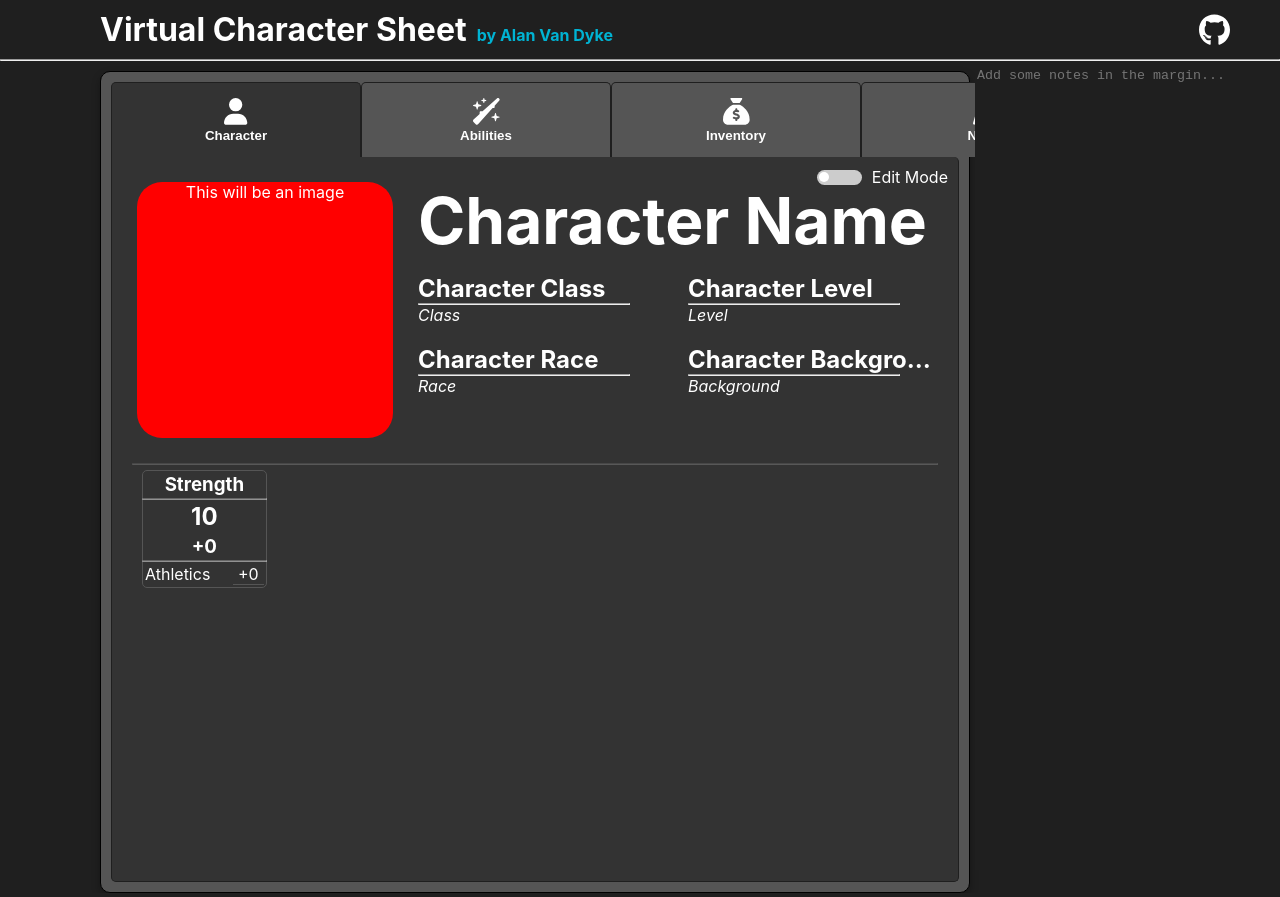
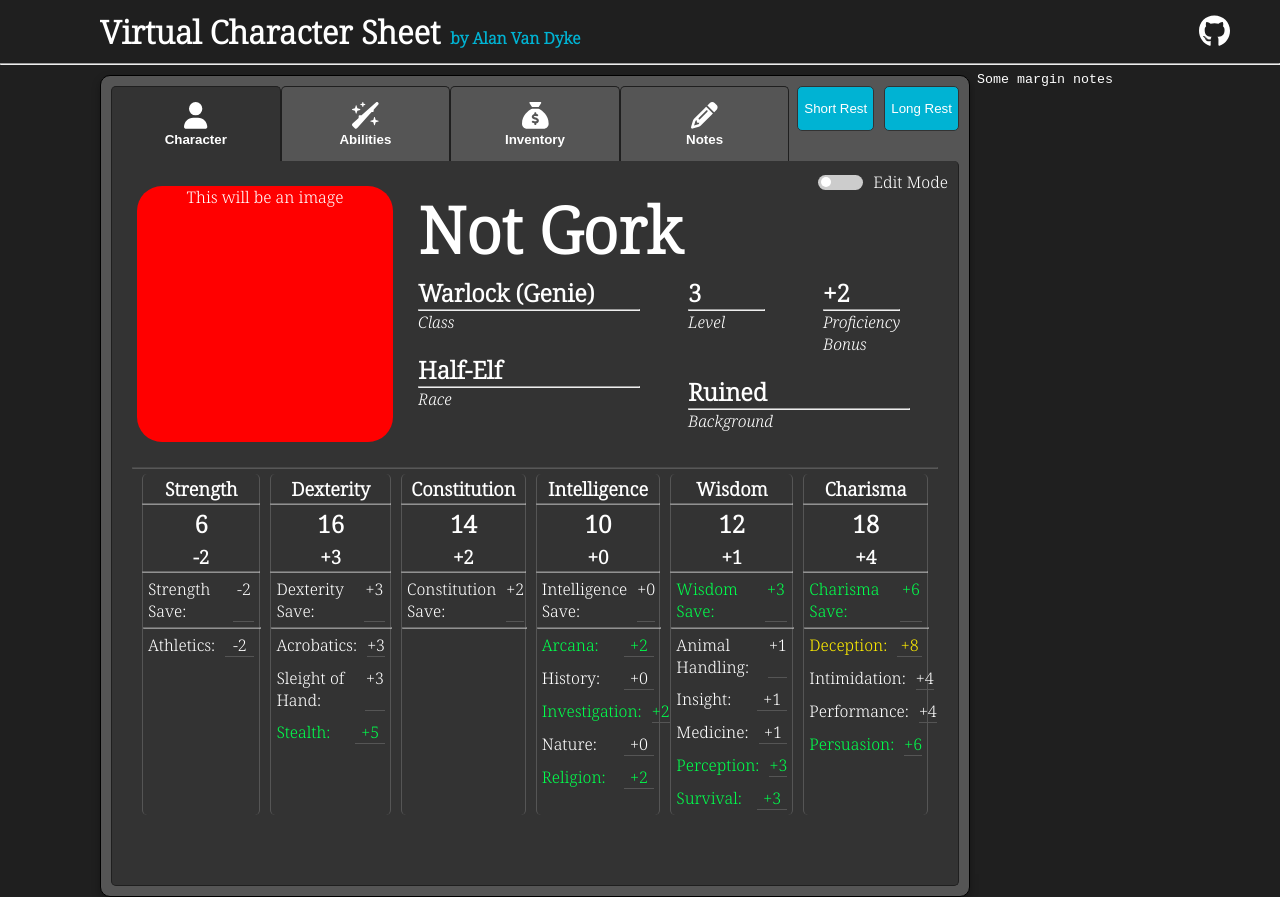
Before and after one commit to Alan-Van-Dyke/virtual-character-sheet, a React (Create React App) app: page / in a window 1280 px wide. Built offline with nearby package versions, Linux system fonts and the light colour scheme.

Commit message:
rework stat bar UI and data. added default character for debugging

```diff
--- a/src/App.css
+++ b/src/App.css
@@ -1,3 +1,5 @@
+@import url("https://fonts.googleapis.com/css2?family=Noto+Serif:ital,wght@0,300;1,300&display=swap");
+
 :root {
   --primary-color: #00b3d3;
   --dark-primary: #006f83;
@@ -12,4 +14,5 @@
 body {
   background-color: var(--background-dark);
   color: var(--text-color);
+  font-family: "Noto Serif", sans-serif;
 }
--- a/src/components/CharacterSheet.tsx
+++ b/src/components/CharacterSheet.tsx
@@ -13,61 +13,64 @@ import {
 import { FontAwesomeIcon } from "@fortawesome/react-fontawesome";
 import CharacterTab from "./CharacterTab";
 
+export function calculateModifier(stat: number) {
+  return Math.floor((stat - 10) / 2);
+}
 const CharacterSheet = () => {
   const [playerCharacter, setPlayerCharacter] = useState(() => {
     const savedCharacter = sessionStorage.getItem("playerCharacter");
     return savedCharacter !== null
       ? JSON.parse(savedCharacter)
       : new Character(
-          "",
-          "",
-          "",
-          "",
-          "",
-          "",
+          "Not Gork",
+          "Warlock (Genie)",
+          "3",
+          "Half-Elf",
+          "Ruined",
+          "Some margin notes",
           [
-            { title: "", content: "" },
-            { title: "", content: "" },
-            { title: "", content: "" },
-            { title: "", content: "" },
+            { title: "Backstory", content: "cool dude" },
+            { title: "Session notes", content: "1- started\n2- died. unlucky" },
+            { title: "Places and People", content: "idk nobody takes notes" },
+            { title: "Quests", content: "revive party" },
           ],
           2,
-          {
-            strength: 10,
-            dexterity: 10,
-            constitution: 10,
-            intelligence: 10,
-            wisdom: 10,
-            charisma: 10,
-          },
-          {
-            acrobatics: 0,
-            animalHandling: 0,
-            arcana: 0,
-            athletics: 0,
-            deception: 0,
-            history: 0,
-            insight: 0,
-            intimidation: 0,
-            investigation: 0,
-            medicine: 0,
-            nature: 0,
-            perception: 0,
-            performance: 0,
-            persuasion: 0,
-            religion: 0,
-            sleightOfHand: 0,
-            stealth: 0,
-            survival: 0,
-          },
-          {
-            strength: 0,
-            dexterity: 0,
-            constitution: 0,
-            intelligence: 0,
-            wisdom: 0,
-            charisma: 0,
-          }
+          new Map<string, number>([
+            ["Strength", 6],
+            ["Dexterity", 16],
+            ["Constitution", 14],
+            ["Intelligence", 10],
+            ["Wisdom", 12],
+            ["Charisma", 18],
+          ]),
+          new Map<string, { attribute: string; value: number }>([
+            ["Acrobatics", { attribute: "Dexterity", value: 0 }],
+            ["Animal Handling", { attribute: "Wisdom", value: 0 }],
+            ["Arcana", { attribute: "Intelligence", value: 1 }],
+            ["Athletics", { attribute: "Strength", value: 0 }],
+            ["Deception", { attribute: "Charisma", value: 2 }],
+            ["History", { attribute: "Intelligence", value: 0 }],
+            ["Insight", { attribute: "Wisdom", value: 0 }],
+            ["Intimidation", { attribute: "Charisma", value: 0 }],
+            ["Investigation", { attribute: "Intelligence", value: 1 }],
+            ["Medicine", { attribute: "Wisdom", value: 0 }],
+            ["Nature", { attribute: "Intelligence", value: 0 }],
+            ["Perception", { attribute: "Wisdom", value: 1 }],
+            ["Performance", { attribute: "Charisma", value: 0 }],
+            ["Persuasion", { attribute: "Charisma", value: 1 }],
+            ["Religion", { attribute: "Intelligence", value: 1 }],
+            ["Sleight of Hand", { attribute: "Dexterity", value: 0 }],
+            ["Stealth", { attribute: "Dexterity", value: 1 }],
+            ["Survival", { attribute: "Wisdom", value: 1 }],
+          ]),
+          new Map<string, number>([
+            ["Strength", 0],
+            ["Dexterity", 0],
+            ["Constitution", 0],
+            ["Intelligence", 0],
+            ["Wisdom", 1],
+            ["Charisma", 1],
+          ])
         );
   });
 
--- a/src/components/CharacterTab.tsx
+++ b/src/components/CharacterTab.tsx
@@ -53,12 +53,24 @@ const CharacterTab = ({
                   </div>
                 </div>
                 <div className="character-info-col-a">
+                  <div className="character-info-row-a">
                     <div className="character-info-attribute-box">
                       <h2>{playerCharacter.level || "Character Level"}</h2>
                       <hr className="character-info-attribute-baseline"></hr>
                       <p className="character-info-attribute-label">
                         <i>Level</i>
                       </p>
+                    </div>
+                    <div className="character-info-attribute-box">
+                      <h2>
+                        {"+" + playerCharacter.proficiencyBonus ||
+                          "Proficiency Bonus"}
+                      </h2>
+                      <hr className="character-info-attribute-baseline"></hr>
+                      <p className="character-info-attribute-label">
+                        <i>Proficiency Bonus</i>
+                      </p>
+                    </div>
                   </div>
                   <div className="character-info-attribute-box">
                     <h2>
--- a/src/components/StatBar.tsx
+++ b/src/components/StatBar.tsx
@@ -1,19 +1,74 @@
 import Character from "../model/Character";
 import "../style/StatBar.css";
+import { calculateModifier } from "./CharacterSheet";
 
 interface StatBarProps {
   playerCharacter: Character;
   setPlayerCharacter: (newCharacter: Character) => void;
 }
 
-function calculateModifier(stat: number) {
-  return Math.floor((stat - 10) / 2);
-}
-
 const StatBar = ({ playerCharacter, setPlayerCharacter }: StatBarProps) => {
   return (
     <div className="stat-block-container">
-      <div className="stat-card">
+      {Array.from(playerCharacter.statArray).map(([key, value], index) => (
+        <div className="stat-card" key={"stat-" + index}>
+          <h3>{key}</h3>
+          <hr></hr>
+          <h2>{value}</h2>
+          <h3>{(value > 9 ? "+" : "") + calculateModifier(value)}</h3>
+          <hr></hr>
+          <div className="skill-list skill">
+            <div
+              className={
+                "skill-list-item skill-" +
+                playerCharacter.savingThrowProficiencies.get(key)
+              }
+            >
+              <p>{key + " Save:"}</p>
+              <p className="skill-mod-p">
+                {calculateModifier(value) +
+                  (playerCharacter.savingThrowProficiencies.get(key) || 0) *
+                    playerCharacter.proficiencyBonus >=
+                0
+                  ? "+"
+                  : ""}
+                {calculateModifier(value) +
+                  (playerCharacter.savingThrowProficiencies.get(key) || 0) *
+                    playerCharacter.proficiencyBonus}
+              </p>
+            </div>
+            <hr></hr>
+            {Array.from(playerCharacter.skillProficiencies)
+              .filter(
+                ([skillKey, skillValue], skillIndex) =>
+                  skillValue.attribute === key
+              )
+              .map(([skillKey, skillValue], skillIndex) => (
+                <div
+                  className={"skill-list-item skill-" + skillValue.value}
+                  key={skillValue.attribute + "-skill-" + skillIndex}
+                >
+                  <p>{skillKey + ":"}</p>
+                  <p className="skill-mod-p">
+                    {calculateModifier(value) +
+                      (playerCharacter.skillProficiencies.get(skillKey)
+                        ?.value || 0) *
+                        playerCharacter.proficiencyBonus >=
+                    0
+                      ? "+"
+                      : ""}
+                    {calculateModifier(value) +
+                      (playerCharacter.skillProficiencies.get(skillKey)
+                        ?.value || 0) *
+                        playerCharacter.proficiencyBonus}
+                  </p>
+                </div>
+              ))}
+          </div>
+        </div>
+      ))}
+
+      {/* <div className="stat-card">
         <h3>Strength</h3>
         <hr></hr>
         <h2>{playerCharacter.statArray.strength}</h2>
@@ -24,27 +79,11 @@ const StatBar = ({ playerCharacter, setPlayerCharacter }: StatBarProps) => {
         <hr></hr>
         <div className="skill-list">
           <div className="skill-list-item">
-            <p
-              className={
-                "skill-" + playerCharacter.skillProficiencies.athletics
-              }
-            >
-              Athletics
-            </p>
-            <p className="skill-mod-p">
-              {(calculateModifier(playerCharacter.statArray.strength) +
-                playerCharacter.proficiencyBonus *
-                  playerCharacter.skillProficiencies.athletics >=
-              0
-                ? "+"
-                : "-") +
-                (calculateModifier(playerCharacter.statArray.strength) +
-                  playerCharacter.proficiencyBonus *
-                    playerCharacter.skillProficiencies.athletics)}
-            </p>
+            <p>Athletics</p>
+            <p className="skill-mod-p"></p>
           </div>
         </div>
-      </div>
+      </div> */}
     </div>
   );
 };
--- a/src/model/Character.ts
+++ b/src/model/Character.ts
@@ -10,44 +10,11 @@ class Character {
 
   proficiencyBonus: number;
 
-  statArray: {
-    strength: number;
-    dexterity: number;
-    constitution: number;
-    intelligence: number;
-    wisdom: number;
-    charisma: number;
-  };
+  statArray: Map<string, number>;
 
-  skillProficiencies: {
-    acrobatics: 0 | 1 | 2;
-    animalHandling: 0 | 1 | 2;
-    arcana: 0 | 1 | 2;
-    athletics: 0 | 1 | 2;
-    deception: 0 | 1 | 2;
-    history: 0 | 1 | 2;
-    insight: 0 | 1 | 2;
-    intimidation: 0 | 1 | 2;
-    investigation: 0 | 1 | 2;
-    medicine: 0 | 1 | 2;
-    nature: 0 | 1 | 2;
-    perception: 0 | 1 | 2;
-    performance: 0 | 1 | 2;
-    persuasion: 0 | 1 | 2;
-    religion: 0 | 1 | 2;
-    sleightOfHand: 0 | 1 | 2;
-    stealth: 0 | 1 | 2;
-    survival: 0 | 1 | 2;
-  };
+  skillProficiencies: Map<string, {attribute: string, value: number}>
 
-  savingThrowProficiencies: {
-    strength: 0 | 1;
-    dexterity: 0 | 1;
-    constitution: 0 | 1;
-    intelligence: 0 | 1;
-    wisdom: 0 | 1;
-    charisma: 0 | 1;
-  };
+  savingThrowProficiencies: Map<string, number>;
 
   constructor(
     name: string,
@@ -58,42 +25,9 @@ class Character {
     marginNotes: string,
     characterNotes: { title: string; content: string }[],
     proficiencyBonus: number,
-    statArray: {
-      strength: number;
-      dexterity: number;
-      constitution: number;
-      intelligence: number;
-      wisdom: number;
-      charisma: number;
-    },
-    skillProficiencies: {
-      acrobatics: 0 | 1 | 2;
-      animalHandling: 0 | 1 | 2;
-      arcana: 0 | 1 | 2;
-      athletics: 0 | 1 | 2;
-      deception: 0 | 1 | 2;
-      history: 0 | 1 | 2;
-      insight: 0 | 1 | 2;
-      intimidation: 0 | 1 | 2;
-      investigation: 0 | 1 | 2;
-      medicine: 0 | 1 | 2;
-      nature: 0 | 1 | 2;
-      perception: 0 | 1 | 2;
-      performance: 0 | 1 | 2;
-      persuasion: 0 | 1 | 2;
-      religion: 0 | 1 | 2;
-      sleightOfHand: 0 | 1 | 2;
-      stealth: 0 | 1 | 2;
-      survival: 0 | 1 | 2;
-    },
-    savingThrowProficiencies: {
-      strength: 0 | 1;
-      dexterity: 0 | 1;
-      constitution: 0 | 1;
-      intelligence: 0 | 1;
-      wisdom: 0 | 1;
-      charisma: 0 | 1;
-    }
+    statArray: Map<string, number>,
+    skillProficiencies: Map<string, {attribute: string, value: number}>,
+    savingThrowProficiencies: Map<string, number>
   ) {
     this.name = name;
     this.charClass = charClass;
--- a/src/style/CharacterTab.css
+++ b/src/style/CharacterTab.css
@@ -22,7 +22,7 @@
   flex-shrink: 0;
   cursor: pointer;
 
-  text-align:center;
+  text-align: center;
 }
 
 .character-info-container {
@@ -45,8 +45,6 @@
 
 .character-info-body {
   display: flex;
-
-
 }
 
 .character-info-body h2 {
@@ -62,6 +60,11 @@
   width: 50%;
 }
 
+.character-info-row-a {
+  display: flex;
+  width: 100%;
+}
+
 .name-title {
   font-size: 4em;
   width: 100%;
@@ -72,17 +75,19 @@
 }
 
 .character-info-attribute-box {
-    margin: 10px;
-    margin-left: 0px;
+  margin: 10px;
+  margin-left: 0px;
+  width: 100%;
 }
 
-.character-info-attribute-box h2, p {
-    margin: 0;
+.character-info-attribute-box h2,
+p {
+  margin: 0;
 }
 
 .character-info-attribute-baseline {
-    width: calc(100% - 50px);
-    margin: 0px;
+  width: calc(100% - 50px);
+  margin: 0px;
 }
 
 .edit-mode-toggle-container {
--- a/src/style/SheetTabs.css
+++ b/src/style/SheetTabs.css
@@ -1,6 +1,6 @@
 .tabs-container {
   display: flex;
-  width: fit-content;
+  width: 80%;
 }
 
 .tabs-container h1,h4 {
@@ -13,7 +13,7 @@
   border: 1px solid var(--background-dark);
   border-bottom: none;
   background-color: var(--background-light);
-  width: 250px;
+  width: calc(100% / 4);
   height: 75px;
   border-radius: 5px;
   border-bottom-left-radius: 0;
--- a/src/style/StatBar.css
+++ b/src/style/StatBar.css
@@ -9,7 +9,8 @@
   margin: 0px 5px 0px 5px;
   width: calc((100% / 6) - 10px);
   align-items: center;
-  border: 1px solid var(--background-lighter);
+  border-left: 1px solid var(--background-lighter);
+  border-right: 1px solid var(--background-lighter);
   border-radius: 5px;
 }
 
@@ -36,7 +37,7 @@ h2 {
 }
 
 .skill-list-item p {
-  margin: 2px;
+  margin: 5px;
 }
 
 .skill-mod-p {
```
Lines whose indentation alone changed are shown as unchanged.
